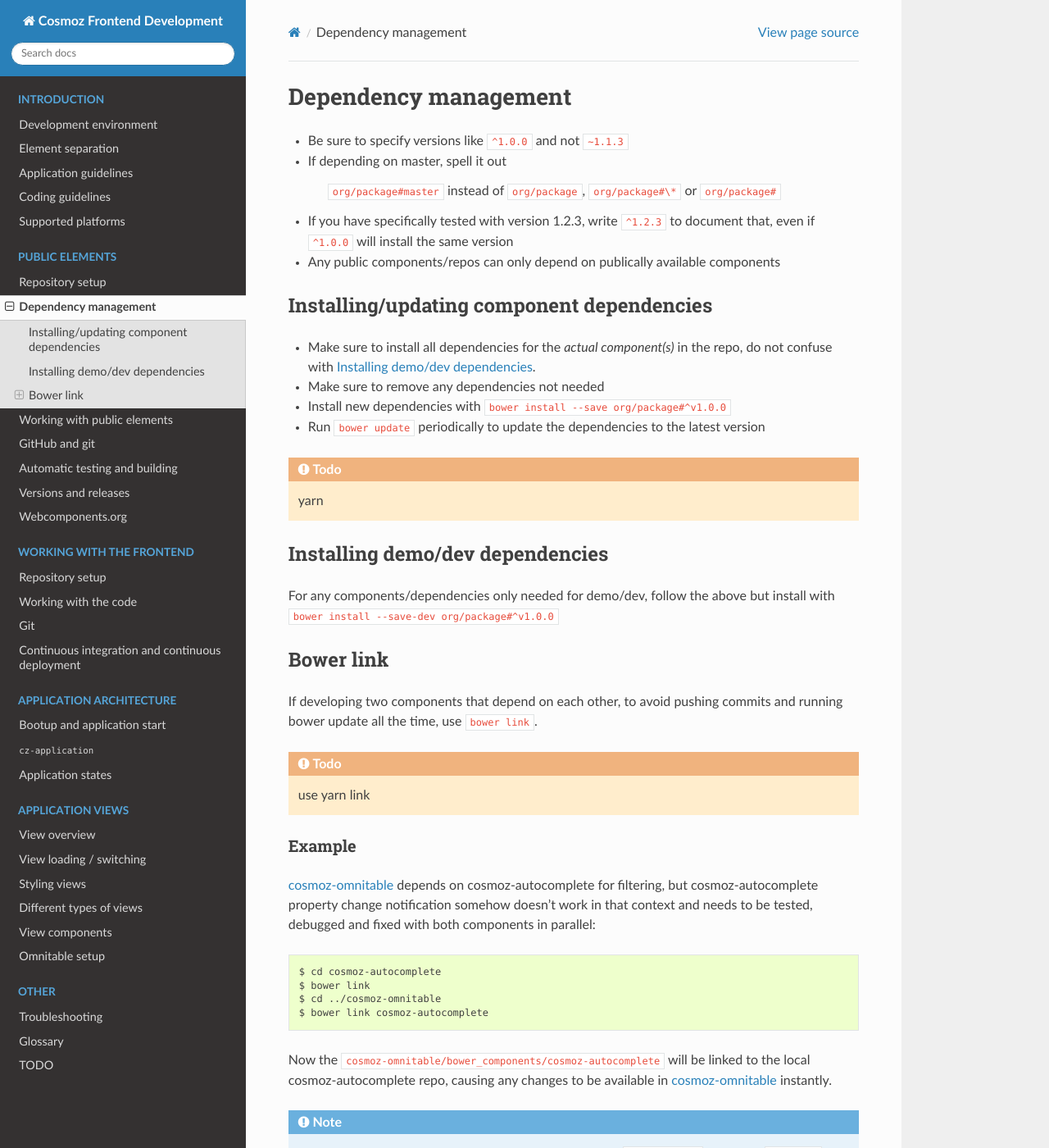
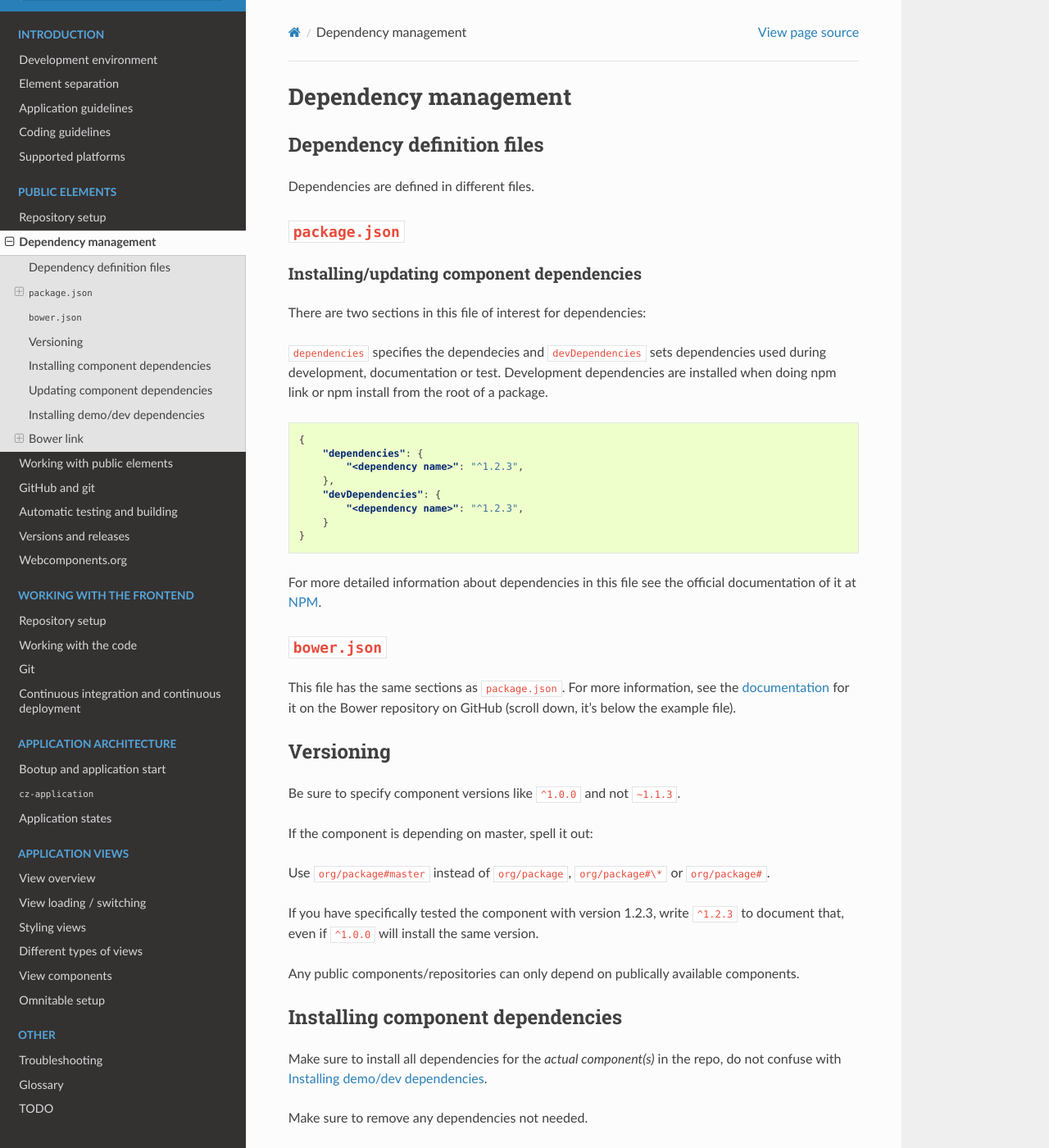
Before and after one commit to plumelo/cosmoz-frontend-rtd, a Sphinx documentation site: the page built from docs/public/20-dependency-management.rst, in a window 1280 px wide and 1400 px high. Shown: the whole window at 82% size. Built offline with Sphinx 7.4.7 and the Read the Docs theme 2.0.0, drawn with Linux system fonts in a browser that asks for light colours; some of the changed text lies outside the part shown.

Commit message:
docs/public/20-dependency-management, adding details about dependency management.

```diff
--- a/docs/public/20-dependency-management.rst
+++ b/docs/public/20-dependency-management.rst
@@ -1,42 +1,93 @@
 .. _dependency-management:
 
 Dependency management
----------------------
+=====================
 
--  Be sure to specify versions like ``^1.0.0`` and not ``~1.1.3``
--  If depending on master, spell it out
+Dependency definition files
+---------------------------
 
-    ``org/package#master`` instead of ``org/package``, ``org/package#\*`` or ``org/package#``
+Dependencies are defined in different files.
 
--  If you have specifically tested with version 1.2.3, write ``^1.2.3`` to document that, even if ``^1.0.0`` will install the same version
--  Any public components/repos can only depend on publically available
-   components
+:file:`package.json`
+--------------------
 
 .. _installing-updating-component-dependencies:
 
 Installing/updating component dependencies
 ~~~~~~~~~~~~~~~~~~~~~~~~~~~~~~~~~~~~~~~~~~
 
--  Make sure to install all dependencies for the *actual component(s)* in the repo, do not confuse with :ref:`github-demo-dev-dependencies`.
+There are two sections in this file of interest for dependencies:
 
--  Make sure to remove any dependencies not needed
--  Install new dependencies with ``bower install --save org/package#^v1.0.0``
+``dependencies`` specifies the dependecies and ``devDependencies`` sets
+dependencies used during development, documentation or test. Development
+dependencies are installed when doing npm link or npm install from the root of
+a package.
 
--  Run ``bower update`` periodically to update the dependencies to the latest version
+.. code:: json
+
+    {
+        "dependencies": {
+            "<dependency name>": "^1.2.3",
+        },
+        "devDependencies": {
+            "<dependency name>": "^1.2.3",
+        }
+    }
+
+For more detailed information about dependencies in this file see the official
+documentation of it at `NPM <https://docs.npmjs.com/files/package.json>`_.
+
+:file:`bower.json`
+------------------
+
+This file has the same sections as ``package.json``. For more information, see
+the `documentation <https://github.com/bower/spec/blob/master/json.md>`_ for it
+on the Bower repository on GitHub (scroll down, it's below the example file).
+
+Versioning
+----------
+
+Be sure to specify component versions like ``^1.0.0`` and not ``~1.1.3``.
+
+If the component is depending on master, spell it out:
+
+Use ``org/package#master`` instead of ``org/package``, ``org/package#\*`` or
+``org/package#``.
+
+If you have specifically tested the component with version 1.2.3, write
+``^1.2.3`` to document that, even if ``^1.0.0`` will install the same version.
+
+Any public components/repositories can only depend on publically available
+components.
+
+Installing component dependencies
+---------------------------------
+
+Make sure to install all dependencies for the *actual component(s)* in the repo,
+do not confuse with :ref:`github-demo-dev-dependencies`.
+
+Make sure to remove any dependencies not needed.
+
+Install new dependencies with ``bower install --save org/package#^v1.0.0``.
+
+Updating component dependencies
+-------------------------------
+
+Run ``bower update`` periodically to update the dependencies to the latest
+version.
 
 .. todo:: yarn
-
 
 .. _github-demo-dev-dependencies:
 
 Installing demo/dev dependencies
-~~~~~~~~~~~~~~~~~~~~~~~~~~~~~~~~
+--------------------------------
 
-For any components/dependencies only needed for demo/dev, follow the
-above but install with ``bower install --save-dev org/package#^v1.0.0``
+For any components/dependencies only needed for demo/dev, follow the above but
+install with ``bower install --save-dev org/package#^v1.0.0``.
 
 Bower link
-~~~~~~~~~~
+----------
 
 If developing two components that depend on each other, to avoid pushing
 commits and running bower update all the time, use ``bower link``.
@@ -44,7 +95,7 @@
 .. todo:: use yarn link
 
 Example
-^^^^^^^
+~~~~~~~
 
 :ref:`cosmoz-omnitable` depends on :ref:`cosmoz-autocomplete` for filtering, but
 :ref:`cosmoz-autocomplete` property change notification somehow doesn’t work in
```
